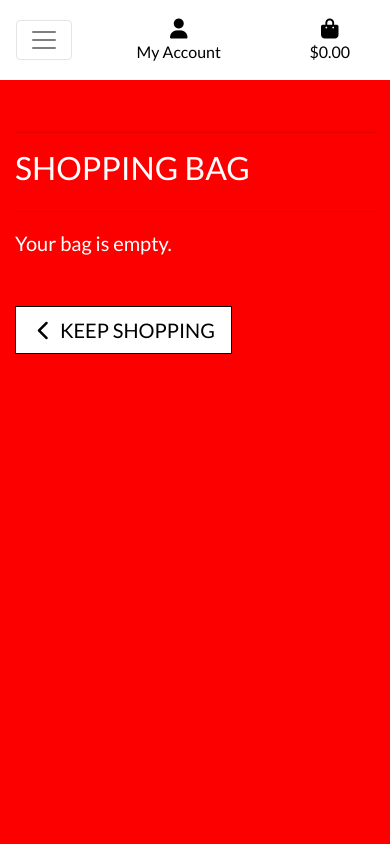
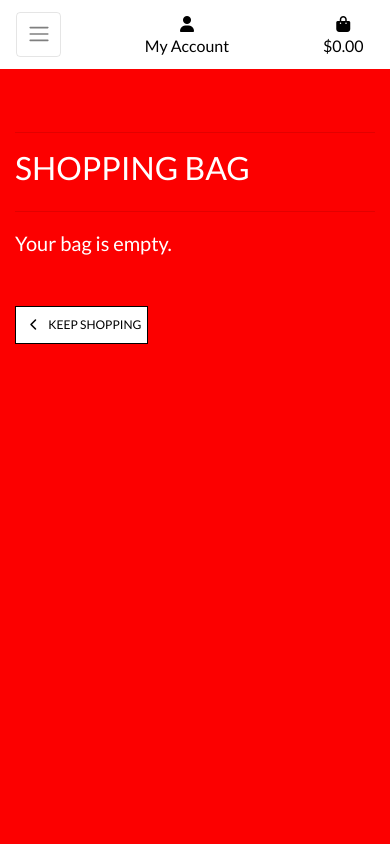
Before and after one commit to Nyberg988/pizza-milano, a Django app: page /bag/ in a window 390 px wide. Run offline with Django 3.2, Linux system fonts and the light colour scheme; some libraries are stand-ins or nearby versions.

Commit message:
base.css and login/reg refactor

```diff
--- a/static/css/base.css
+++ b/static/css/base.css
@@ -272,4 +272,40 @@
     body {
         height: calc(100vh - 116px);
     }
+
+    .display-4.logo-font.text-black {
+        font-size: 2rem;
+    }
+
+    .nav-link {
+        padding: 0.15rem;
+    }
+
+    .nav-link i.fa-lg {
+        font-size: 1rem;
+    }
+
+    .navbar-toggler {
+        padding: .6rem .6rem;
+        font-size: 1rem;
+    }
+
+    #delivery-banner h4 {
+        font-size: .9rem;
+    }
+
+    .btn.btn-outline-black.rounded-0,
+    .btn.btn-black.rounded-0 {
+        padding: .375rem .375rem;
+    }
+
+    .btn.btn-outline-black.rounded-0.btn-lg,
+    .btn.btn-black.rounded-0.btn-lg {
+        padding: .375rem .375rem;
+        font-size: .75rem;
+    }
+
+    .increment-qty, .decrement-qty {
+        padding: .25rem .5rem !important;
+    }
 }
--- a/templates/allauth/account/base.html
+++ b/templates/allauth/account/base.html
@@ -4,7 +4,7 @@
     <div class="container header-container">
         <div class="overlay"></div>
         <div class="row">
-            <div class="col-6">
+            <div class="col-12 col-md-6">
                 <div class="allauth-form-inner-content">
                     {% block inner_content %}
                     {% endblock %}
--- a/templates/includes/main-nav.html
+++ b/templates/includes/main-nav.html
@@ -1,5 +1,10 @@
 <div class="collapse navbar-collapse" id="main-nav">
     <ul class="navbar-nav w-auto mx-auto">
+        <li class="nav-item d-block d-md-none">
+            <a class="logo-font font-weight-bold nav-link text-black mr-5" href="{% url 'home' %}" id="home-link">
+                Home
+            </a>
+        </li>
         <li class="nav-item dropdown">
             <a class="logo-font font-weight-bold nav-link text-black mr-5" href="#" id="all-products-link" data-toggle="dropdown" aria-haspopup="true" aria-expanded="false">
              . . . . Italia . Lombardia . Milano . . . .
--- a/templates/includes/mobile-top-header.html
+++ b/templates/includes/mobile-top-header.html
@@ -10,7 +10,7 @@
             {% if request.user.is_superuser %}
                 <a href="{% url 'add_product' %}" class="dropdown-item">Product Management</a>
             {% endif %}
-            <a href="" class="dropdown-item">My Profile</a>
+            <a href="{% url 'profile' %}" class="dropdown-item">My Profile</a>
             <a href="{% url 'account_logout' %}" class="dropdown-item">Logout</a>
         {% else %}
             <a href="{% url 'account_signup' %}" class="dropdown-item">Register</a>
```
